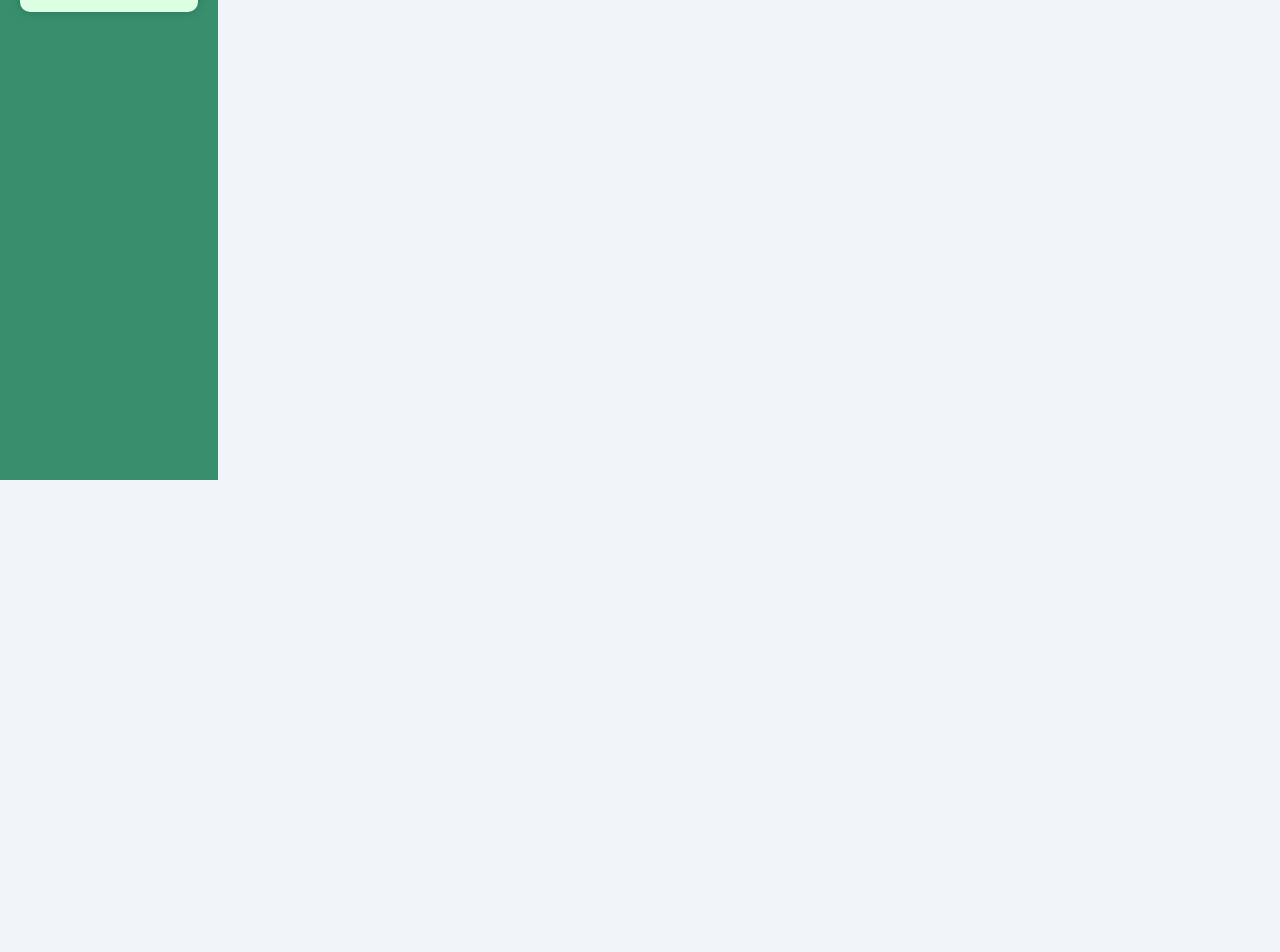
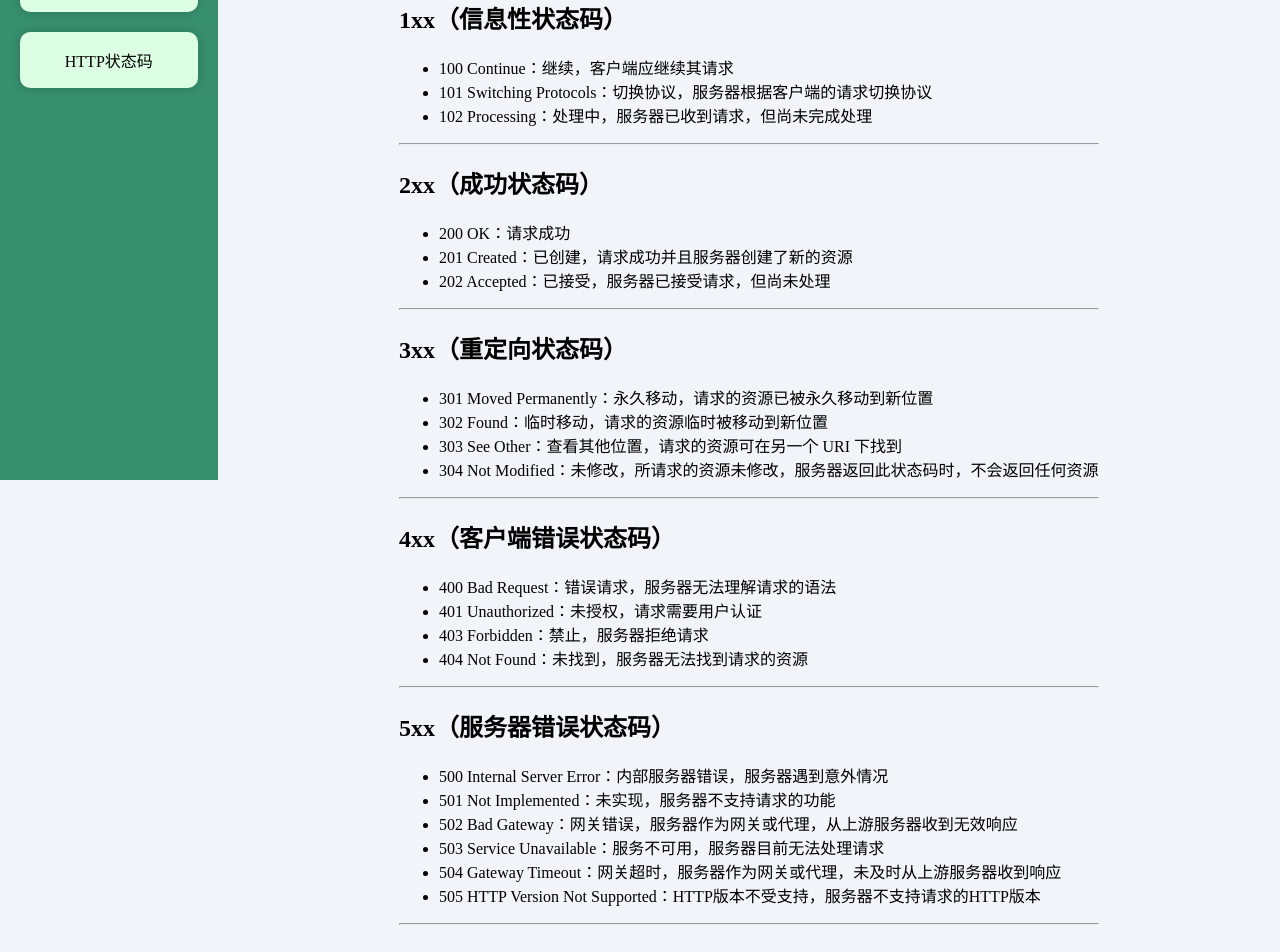
Before and after one commit to Wood-Q/Tool-Box, a React (Vite) app: page /httpCode in a window 1280 px wide. Shown: the part 320-1272 px from the top of the page. Before the commit the page ends 800 px from the top, so only its background shows below. Built offline with nearby package versions, Linux system fonts and the light colour scheme.

Commit message:
HTTP状态码查询功能实现

```diff
--- a/components/sidebar/sidebar.jsx
+++ b/components/sidebar/sidebar.jsx
@@ -14,6 +14,7 @@ function Sidebar() {
       </div>
       <Sidelink target="/gitpage" content="Git命令查询"/>
       <Sidelink target="/randomPorts" content="随机端口号"/>
+      <Sidelink target="/httpCode" content="HTTP状态码"/>
     </div>
   );
 }
--- a/components/sidelink/sidelink.jsx
+++ b/components/sidelink/sidelink.jsx
@@ -3,8 +3,8 @@ import "./sidelink.css";
 
 function Sidelink({ target,content }) {
   return (
-    <NavLink className="sidelink">
-      <p>{ content}</p>
+    <NavLink className="sidelink" to={target}>
+      <p>{content}</p>
     </NavLink>
   );
 }
--- a/pages/homepage/homepage.jsx
+++ b/pages/homepage/homepage.jsx
@@ -6,7 +6,7 @@ function Homepage() {
         <div className="content">
             <Block target="/gitpage"  content="Git查询"/>
             <Block target="/randomPorts" content="随机端口号"/>
-            <Block/>
+            <Block target="/httpCode" content="http状态码"/>
             <Block/>
             <Block/>
             <Block/>
--- /dev/null
+++ b/pages/httppage/httpPage.css
@@ -0,0 +1,8 @@
+.contents{
+    margin-left: 17%; /* 留出Sidebar的宽度 */
+    margin-top: 10%; /* 留出Topbar的高度，20px padding + 60px */
+    padding: 40px; /* 内容区域的内边距 */
+    display: flex;
+    justify-content: center;
+    align-items: center;
+}
--- /dev/null
+++ b/pages/httppage/httpPage.jsx
@@ -0,0 +1,51 @@
+import React from "react";
+import Markdown from "react-markdown";
+import remarkGfm from "remark-gfm"; // 引入插件
+import "./httpPage.css";
+
+function HttpPage() {
+  const content = `
+  # Git HTTP状态码大全
+  ## 1xx（信息性状态码）
+  - 100 Continue：继续，客户端应继续其请求
+  - 101 Switching Protocols：切换协议，服务器根据客户端的请求切换协议
+  - 102 Processing：处理中，服务器已收到请求，但尚未完成处理
+---
+  ## 2xx（成功状态码）
+  - 200 OK：请求成功
+  - 201 Created：已创建，请求成功并且服务器创建了新的资源
+  - 202 Accepted：已接受，服务器已接受请求，但尚未处理
+---
+  ## 3xx（重定向状态码）
+  - 301 Moved Permanently：永久移动，请求的资源已被永久移动到新位置
+  - 302 Found：临时移动，请求的资源临时被移动到新位置
+  - 303 See Other：查看其他位置，请求的资源可在另一个 URI 下找到
+  - 304 Not Modified：未修改，所请求的资源未修改，服务器返回此状态码时，不会返回任何资源
+---
+  ## 4xx（客户端错误状态码）
+  - 400 Bad Request：错误请求，服务器无法理解请求的语法
+  - 401 Unauthorized：未授权，请求需要用户认证
+  - 403 Forbidden：禁止，服务器拒绝请求
+  - 404 Not Found：未找到，服务器无法找到请求的资源
+---
+  ## 5xx（服务器错误状态码）
+  - 500 Internal Server Error：内部服务器错误，服务器遇到意外情况
+  - 501 Not Implemented：未实现，服务器不支持请求的功能
+  - 502 Bad Gateway：网关错误，服务器作为网关或代理，从上游服务器收到无效响应
+  - 503 Service Unavailable：服务不可用，服务器目前无法处理请求
+  - 504 Gateway Timeout：网关超时，服务器作为网关或代理，未及时从上游服务器收到响应
+  - 505 HTTP Version Not Supported：HTTP版本不受支持，服务器不支持请求的HTTP版本
+  ---
+
+  `;
+
+  return (
+    <div className="contents">
+      <Markdown className="center" remarkPlugins={[remarkGfm]}>
+        {content}
+      </Markdown>
+    </div>
+  );
+}
+
+export default HttpPage;
--- a/src/App.jsx
+++ b/src/App.jsx
@@ -6,6 +6,7 @@ import Homepage from "../pages/homepage/homepage";
 import Gitpage from "../pages/gitpage/gitpage";
 import RandomPortsPage from "../pages/portpage/randomPorts";
 import "./App.css"
+import HttpPage from "../pages/httppage/httpPage";
 
 function App() {
   return (
@@ -17,6 +18,7 @@ function App() {
           <Route path="/" element={<Homepage />} />
           <Route path="/gitpage" element={<Gitpage />} />
           <Route path="/randomPorts" element={<RandomPortsPage />} />
+          <Route path="/httpCode" element={<HttpPage />} />
         </Routes>
       </Routers>
     </div>
```
